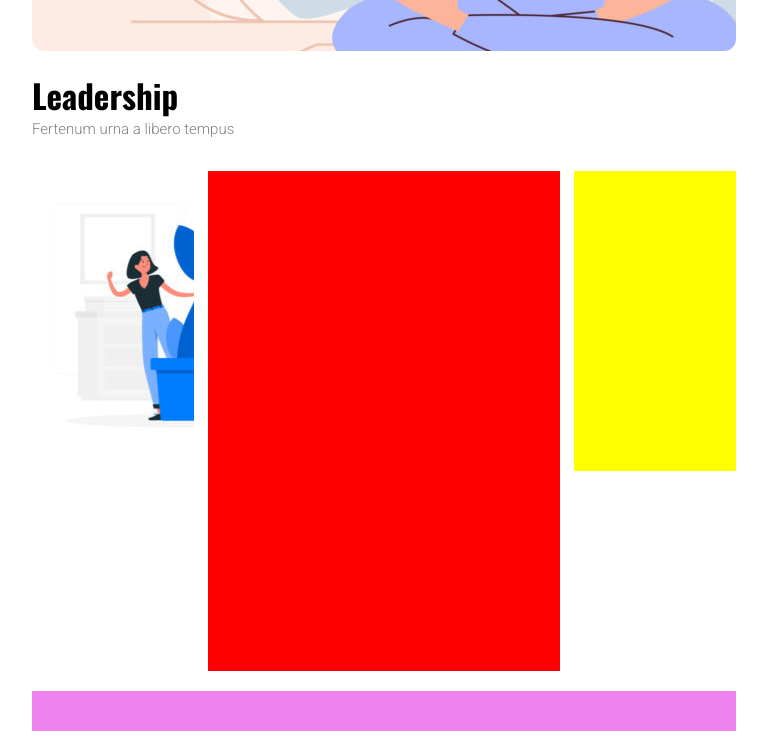
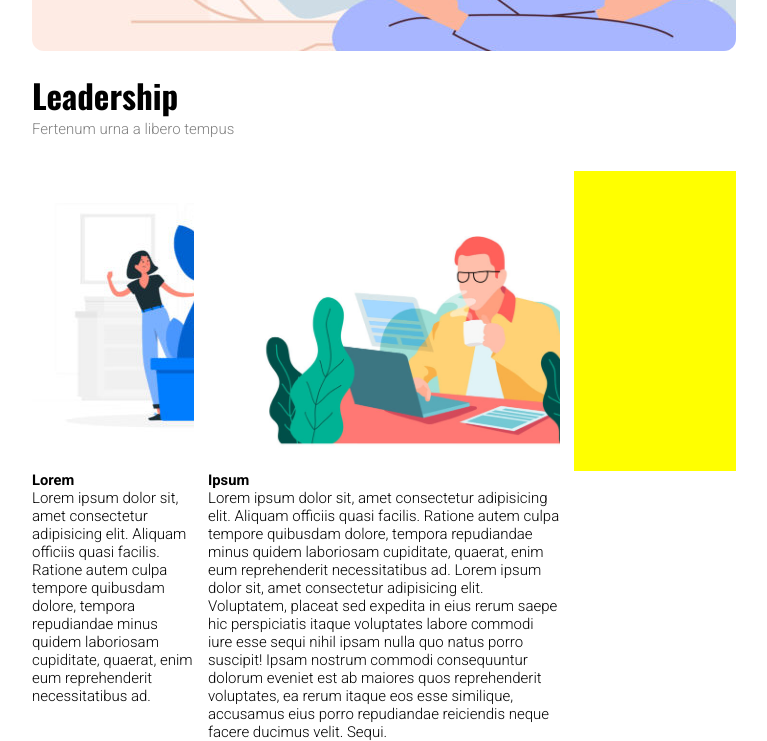
Before and after one commit to LucaGiozza/htmlcss-wp, a plain HTML site: page index.html in a window 1280 px wide. Shown: the part 707-1448 px from the top of the page, without its empty margins (256-1023 px from the left). Drawn offline with nearby package versions, Linux system fonts and the light colour scheme.

Commit message:
add section-main

```diff
--- a/css/style.css
+++ b/css/style.css
@@ -113,6 +113,8 @@ nav li a {
     width: 50%;
     margin: 0 2%;
     float:left;
+    background-image: url(../img/banner-2.jpg);
+    background-size: cover;
 }
 
 .section-main{
@@ -149,12 +151,12 @@ nav li a {
 }
 
 .debug .container-main {
-    height: 500px;
+    height: 300px;
     background-color: red;
 }
 
 
-.debug footer{
+/* .debug footer{
     height: 40px;
     background-color: violet;
-}
+} */
--- a/index.html
+++ b/index.html
@@ -60,11 +60,17 @@
 
             <div class="section-main">
                 <!-- inizio colonna di sinistra -->
-                <aside class="col-sx"></aside>
+                <aside class="col-sx">
+                    <h6 class="title-col-sx">Lorem</h6>
+                    <p class="paragrafo-col-sx">Lorem ipsum dolor sit, amet consectetur adipisicing elit. Aliquam officiis quasi facilis. Ratione autem culpa tempore quibusdam dolore, tempora repudiandae minus quidem laboriosam cupiditate, quaerat, enim eum reprehenderit necessitatibus ad.</p>
+
+                </aside>
                 <!-- fine colonna di sinistra -->
 
                 <!-- inizio container main -->
                 <div class="container-main">
+                    <h6 class="title-col-sx">Ipsum</h6>
+                    <p class="paragrafo-col-sx">Lorem ipsum dolor sit, amet consectetur adipisicing elit. Aliquam officiis quasi facilis. Ratione autem culpa tempore quibusdam dolore, tempora repudiandae minus quidem laboriosam cupiditate, quaerat, enim eum reprehenderit necessitatibus ad. Lorem ipsum dolor sit, amet consectetur adipisicing elit. Voluptatem, placeat sed expedita in eius rerum saepe hic perspiciatis itaque voluptates labore commodi iure esse sequi nihil ipsam nulla quo natus porro suscipit! Ipsam nostrum commodi consequuntur dolorum eveniet est ab maiores quos reprehenderit voluptates, ea rerum itaque eos esse similique, accusamus eius porro repudiandae reiciendis neque facere ducimus velit. Sequi.</p>
 
                 </div>
                 <!-- fine container main -->
```
